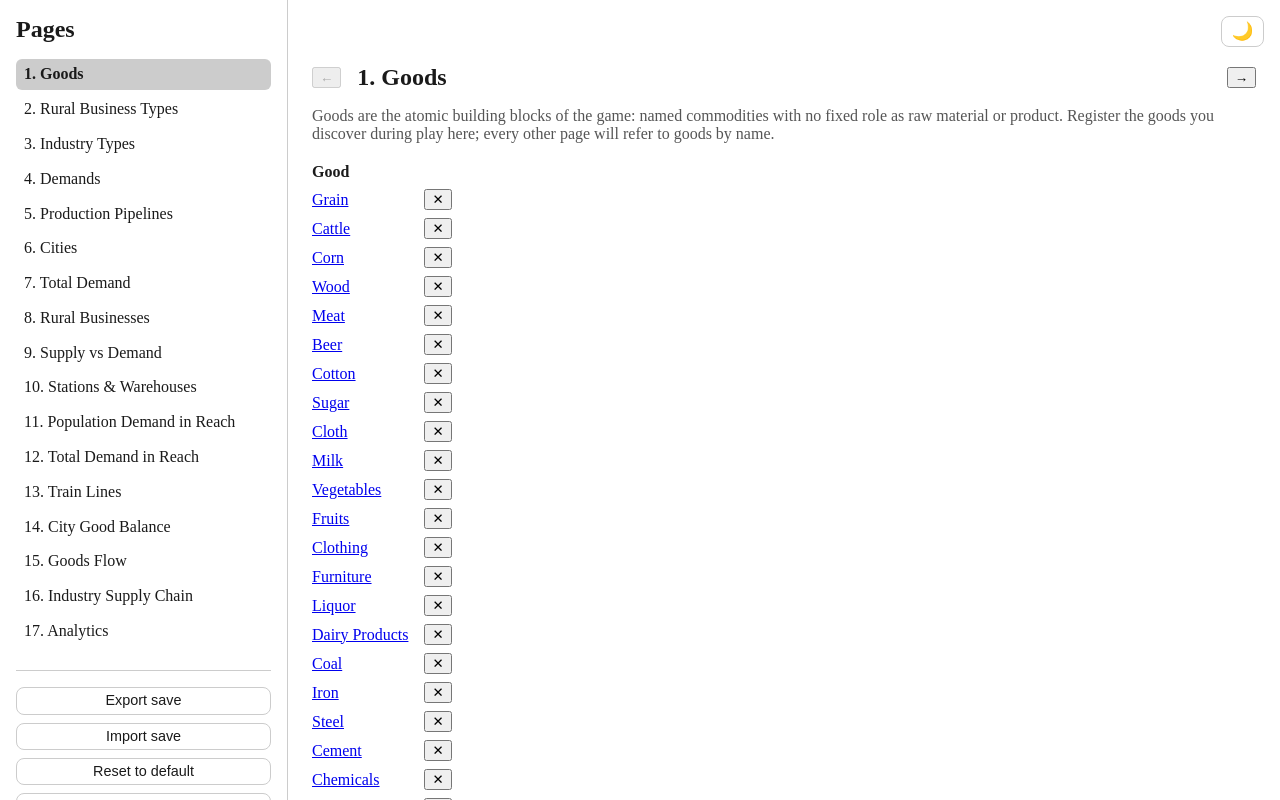
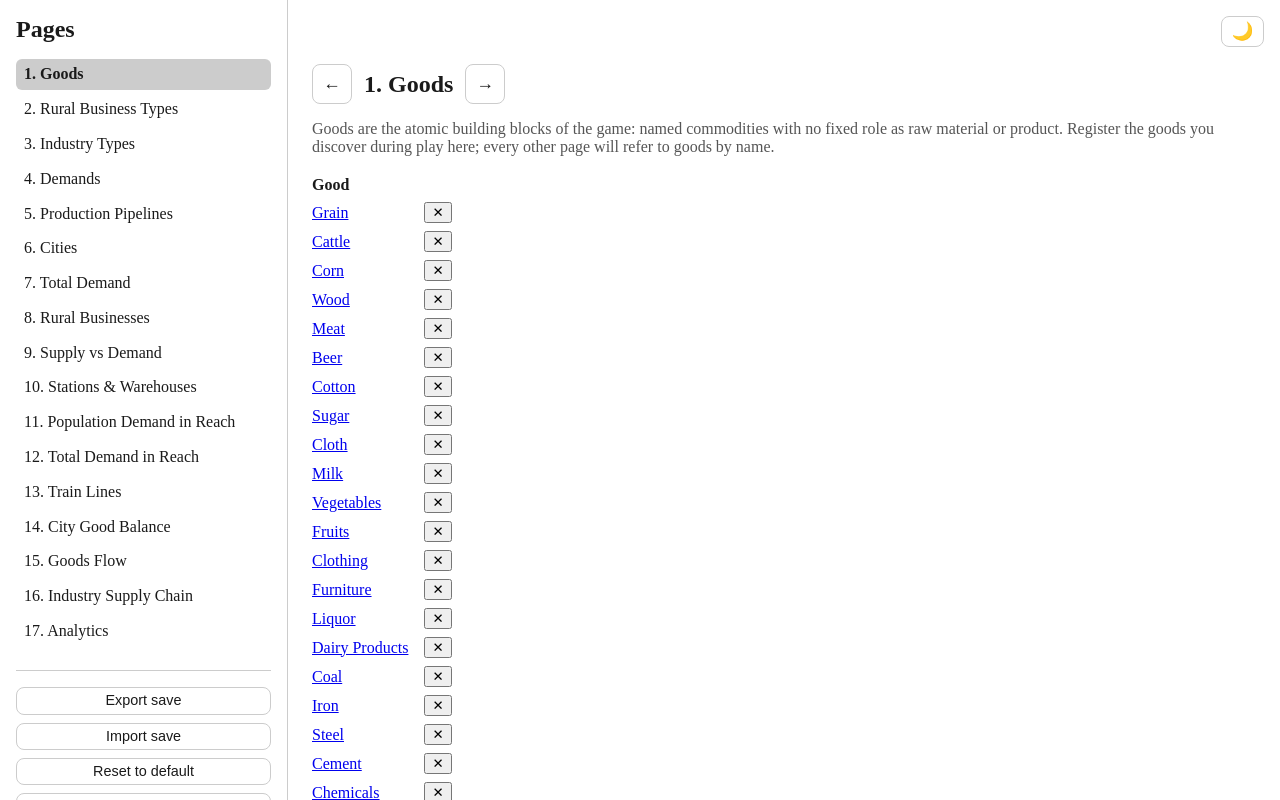
Before and after one commit to defaultbranch/railway-empire-sheet, a React (Vite) app in the folder apps/app2609/: page /pages/1-goods in a window 1280 px wide. Shown: the top 800 px of the page. Built offline with nearby package versions, Linux system fonts and the light colour scheme.

Commit message:
unify cycle-arrow style for pages and entities

```diff
--- a/apps/app2609/src/app/App.tsx
+++ b/apps/app2609/src/app/App.tsx
@@ -39,8 +39,7 @@ function PagesRoute({ pageIndex }: { pageIndex: number }) {
   }, [pageIndex]);
 
   const goToPage = (index: number) => {
-    const clamped = Math.max(0, Math.min(pages.length - 1, index));
-    navigate(pathForPageIndex(clamped));
+    navigate(pathForPageIndex((index + pages.length) % pages.length));
   };
 
   return (
@@ -48,8 +47,6 @@ function PagesRoute({ pageIndex }: { pageIndex: number }) {
       index={pageIndex + 1}
       title={page.title}
       description={page.description}
-      canGoPrevious={pageIndex > 0}
-      canGoNext={pageIndex < pages.length - 1}
       onPrevious={() => goToPage(pageIndex - 1)}
       onNext={() => goToPage(pageIndex + 1)}
     >
--- a/apps/app2609/src/app/pages/page-frame.tsx
+++ b/apps/app2609/src/app/pages/page-frame.tsx
@@ -4,8 +4,6 @@ export type PageFrameProps = {
   index: number;
   title: string;
   description: string;
-  canGoPrevious: boolean;
-  canGoNext: boolean;
   onPrevious: () => void;
   onNext: () => void;
   children: ReactNode;
@@ -15,23 +13,21 @@ export function PageFrame({
   index,
   title,
   description,
-  canGoPrevious,
-  canGoNext,
   onPrevious,
   onNext,
   children,
 }: PageFrameProps) {
   return (
     <section className="page-frame">
-      <header className="page-frame__header">
-        <button type="button" onClick={onPrevious} disabled={!canGoPrevious} aria-label="Previous page">
-          ←
+      <header className="page-frame__header entity-page__heading">
+        <button className="entity-page__navigate" type="button" onClick={onPrevious} aria-label="Previous page" title="Previous page">
+          <span aria-hidden="true">←</span>
         </button>
         <h1>
           {index}. {title}
         </h1>
-        <button type="button" onClick={onNext} disabled={!canGoNext} aria-label="Next page">
-          →
+        <button className="entity-page__navigate" type="button" onClick={onNext} aria-label="Next page" title="Next page">
+          <span aria-hidden="true">→</span>
         </button>
       </header>
       <p className="page-frame__description">{description}</p>
--- a/apps/app2609/src/styles.scss
+++ b/apps/app2609/src/styles.scss
@@ -314,15 +314,7 @@ body {
 	margin: 0;
 
 	&__header {
-		display: flex;
-		align-items: center;
-		gap: 1rem;
-
 		h1 {
-			flex: 1;
-			min-width: 0;
-			overflow-wrap: anywhere;
-			text-align: left;
 			margin: 0;
 		}
 	}
```
